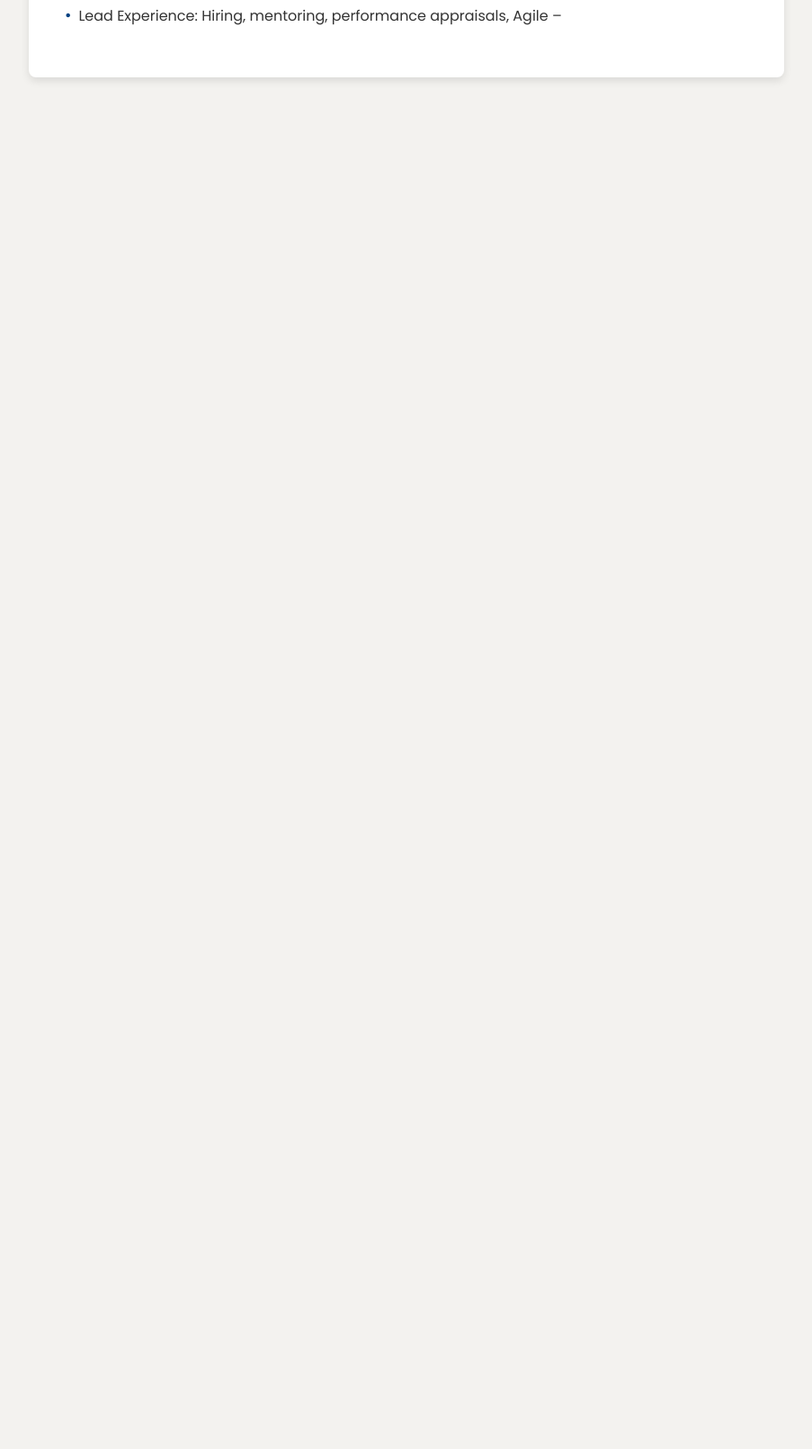
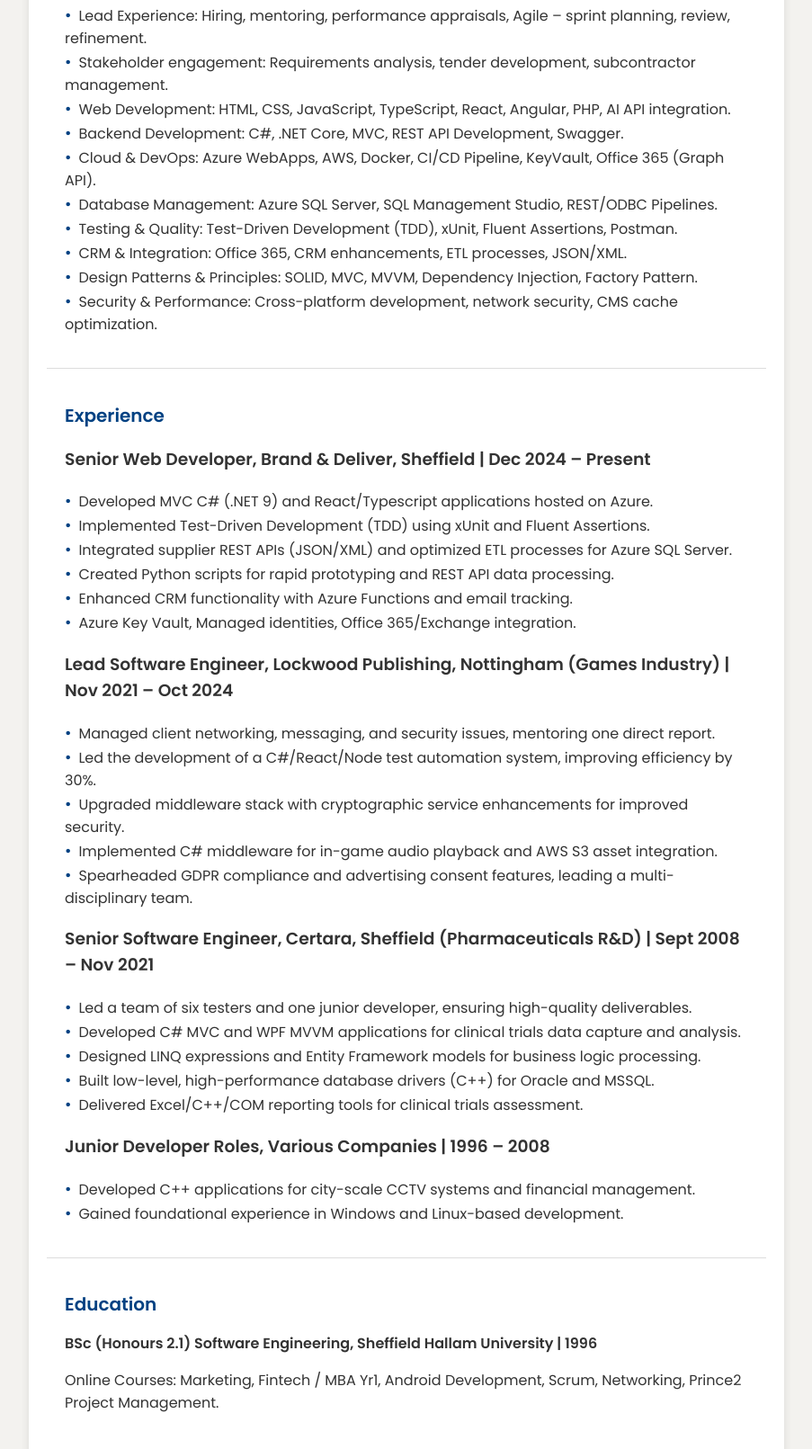
Before and after one commit to pahayward/pahayward.github.io, a plain HTML site: page index.html in a window 1280 px wide. Shown: the part 451-2062 px from the top of the page at 90% size, without its empty margins (188-1091 px from the left). Before the commit the page ends 800 px from the top, so only its background shows below. Drawn offline with Linux system fonts and the light colour scheme.

Commit message:
Update index.html

```diff
--- a/index.html
+++ b/index.html
@@ -81,4 +81,61 @@
         <div class="section">
             <h2>Key Skills</h2>
             <ul>
-                <li>Lead Experience: Hiring, mentoring, performance appraisals, Agile –
+                <li>Lead Experience: Hiring, mentoring, performance appraisals, Agile – sprint planning, review, refinement.</li>
+                <li>Stakeholder engagement: Requirements analysis, tender development, subcontractor management.</li>
+                <li>Web Development: HTML, CSS, JavaScript, TypeScript, React, Angular, PHP, AI API integration.</li>
+                <li>Backend Development: C#, .NET Core, MVC, REST API Development, Swagger.</li>
+                <li>Cloud & DevOps: Azure WebApps, AWS, Docker, CI/CD Pipeline, KeyVault, Office 365 (Graph API).</li>
+                <li>Database Management: Azure SQL Server, SQL Management Studio, REST/ODBC Pipelines.</li>
+                <li>Testing & Quality: Test-Driven Development (TDD), xUnit, Fluent Assertions, Postman.</li>
+                <li>CRM & Integration: Office 365, CRM enhancements, ETL processes, JSON/XML.</li>
+                <li>Design Patterns & Principles: SOLID, MVC, MVVM, Dependency Injection, Factory Pattern.</li>
+                <li>Security & Performance: Cross-platform development, network security, CMS cache optimization.</li>
+            </ul>
+        </div>
+
+        <div class="section">
+            <h2>Experience</h2>
+            <h3>Senior Web Developer, Brand & Deliver, Sheffield | Dec 2024 – Present</h3>
+            <ul>
+                <li>Developed MVC C# (.NET 9) and React/Typescript applications hosted on Azure.</li>
+                <li>Implemented Test-Driven Development (TDD) using xUnit and Fluent Assertions.</li>
+                <li>Integrated supplier REST APIs (JSON/XML) and optimized ETL processes for Azure SQL Server.</li>
+                <li>Created Python scripts for rapid prototyping and REST API data processing.</li>
+                <li>Enhanced CRM functionality with Azure Functions and email tracking.</li>
+                <li>Azure Key Vault, Managed identities, Office 365/Exchange integration.</li>
+            </ul>
+
+            <h3>Lead Software Engineer, Lockwood Publishing, Nottingham (Games Industry) | Nov 2021 – Oct 2024</h3>
+            <ul>
+                <li>Managed client networking, messaging, and security issues, mentoring one direct report.</li>
+                <li>Led the development of a C#/React/Node test automation system, improving efficiency by 30%.</li>
+                <li>Upgraded middleware stack with cryptographic service enhancements for improved security.</li>
+                <li>Implemented C# middleware for in-game audio playback and AWS S3 asset integration.</li>
+                <li>Spearheaded GDPR compliance and advertising consent features, leading a multi-disciplinary team.</li>
+            </ul>
+
+            <h3>Senior Software Engineer, Certara, Sheffield (Pharmaceuticals R&D) | Sept 2008 – Nov 2021</h3>
+            <ul>
+                <li>Led a team of six testers and one junior developer, ensuring high-quality deliverables.</li>
+                <li>Developed C# MVC and WPF MVVM applications for clinical trials data capture and analysis.</li>
+                <li>Designed LINQ expressions and Entity Framework models for business logic processing.</li>
+                <li>Built low-level, high-performance database drivers (C++) for Oracle and MSSQL.</li>
+                <li>Delivered Excel/C++/COM reporting tools for clinical trials assessment.</li>
+            </ul>
+
+            <h3>Junior Developer Roles, Various Companies | 1996 – 2008</h3>
+            <ul>
+                <li>Developed C++ applications for city-scale CCTV systems and financial management.</li>
+                <li>Gained foundational experience in Windows and Linux-based development.</li>
+            </ul>
+        </div>
+
+        <div class="section">
+            <h2>Education</h2>
+            <p><strong>BSc (Honours 2.1) Software Engineering, Sheffield Hallam University | 1996</strong></p>
+            <p>Online Courses: Marketing, Fintech / MBA Yr1, Android Development, Scrum, Networking, Prince2 Project Management.</p>
+        </div>
+    </div>
+</body>
+</html>
```
